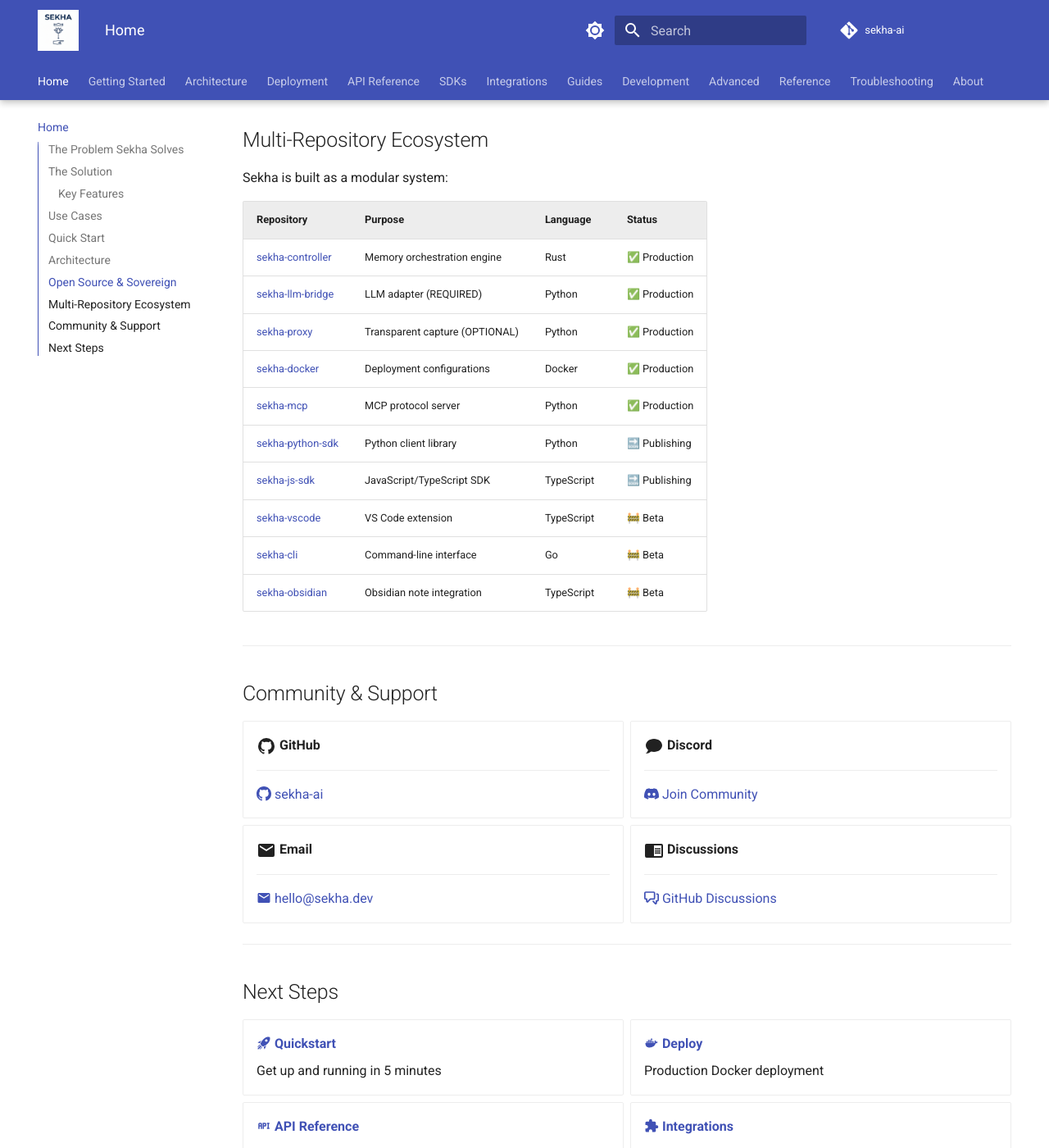
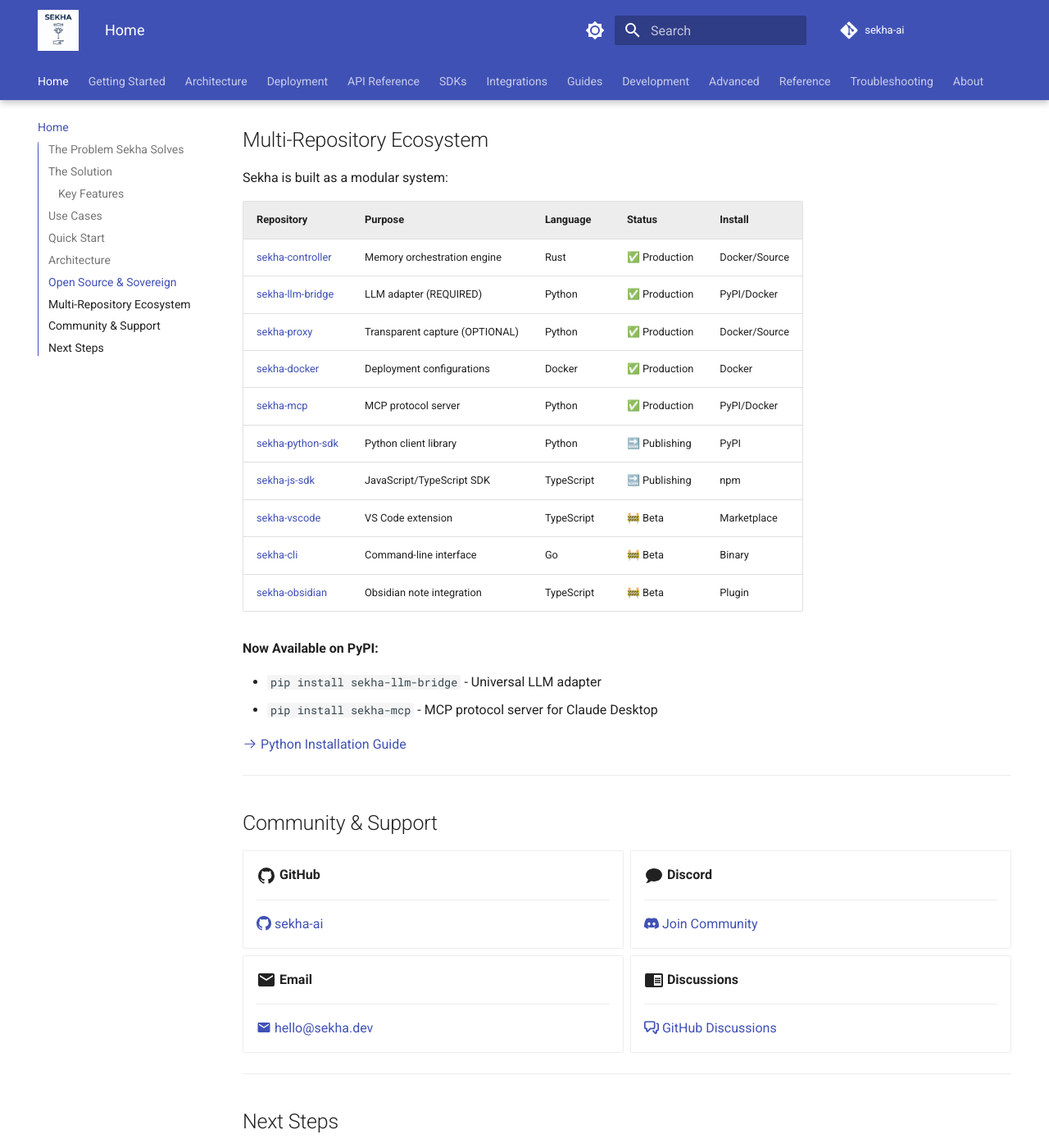
Before and after one commit to sekha-ai/sekha-website, an MkDocs documentation site: the page built from docs/index.md, in a window 1280 px wide and 1400 px high, scrolled down 4062 px. Shown: the whole window at 82% size. Built offline with MkDocs 1.6.1 and Material for MkDocs 9.7.7, drawn with Linux system fonts in a browser that asks for light colours; comment, search, counter and statistics services are not loaded; the version menu is left out.

Commit message:
docs: update index to show PyPI availability

```diff
--- a/docs/index.md
+++ b/docs/index.md
@@ -161,6 +161,7 @@ Sekha sits **between** you and any LLM, capturing every interaction and intellig
     - 🔧 **Proxy** (optional) - Transparent capture layer
 
 [:octicons-arrow-right-24: Full Installation Guide](getting-started/installation.md){ .md-button .md-button--primary }
+[:material-package: Python Packages](getting-started/python-installation.md){ .md-button }
 
 ---
 
@@ -242,18 +243,25 @@ Sekha is built for **production use** with world-class engineering:
 
 Sekha is built as a modular system:
 
-| Repository | Purpose | Language | Status |
-|------------|---------|----------|--------|
-| [sekha-controller](https://github.com/sekha-ai/sekha-controller) | Memory orchestration engine | Rust | ✅ Production |
-| [sekha-llm-bridge](https://github.com/sekha-ai/sekha-llm-bridge) | LLM adapter (REQUIRED) | Python | ✅ Production |
-| [sekha-proxy](https://github.com/sekha-ai/sekha-proxy) | Transparent capture (OPTIONAL) | Python | ✅ Production |
-| [sekha-docker](https://github.com/sekha-ai/sekha-docker) | Deployment configurations | Docker | ✅ Production |
-| [sekha-mcp](https://github.com/sekha-ai/sekha-mcp) | MCP protocol server | Python | ✅ Production |
-| [sekha-python-sdk](https://github.com/sekha-ai/sekha-python-sdk) | Python client library | Python | 🔜 Publishing |
-| [sekha-js-sdk](https://github.com/sekha-ai/sekha-js-sdk) | JavaScript/TypeScript SDK | TypeScript | 🔜 Publishing |
-| [sekha-vscode](https://github.com/sekha-ai/sekha-vscode) | VS Code extension | TypeScript | 🚧 Beta |
-| [sekha-cli](https://github.com/sekha-ai/sekha-cli) | Command-line interface | Go | 🚧 Beta |
-| [sekha-obsidian](https://github.com/sekha-ai/sekha-obsidian) | Obsidian note integration | TypeScript | 🚧 Beta |
+| Repository | Purpose | Language | Status | Install |
+|------------|---------|----------|--------|---------|
+| [sekha-controller](https://github.com/sekha-ai/sekha-controller) | Memory orchestration engine | Rust | ✅ Production | Docker/Source |
+| [sekha-llm-bridge](https://github.com/sekha-ai/sekha-llm-bridge) | LLM adapter (REQUIRED) | Python | ✅ Production | PyPI/Docker |
+| [sekha-proxy](https://github.com/sekha-ai/sekha-proxy) | Transparent capture (OPTIONAL) | Python | ✅ Production | Docker/Source |
+| [sekha-docker](https://github.com/sekha-ai/sekha-docker) | Deployment configurations | Docker | ✅ Production | Docker |
+| [sekha-mcp](https://github.com/sekha-ai/sekha-mcp) | MCP protocol server | Python | ✅ Production | PyPI/Docker |
+| [sekha-python-sdk](https://github.com/sekha-ai/sekha-python-sdk) | Python client library | Python | 🔜 Publishing | PyPI |
+| [sekha-js-sdk](https://github.com/sekha-ai/sekha-js-sdk) | JavaScript/TypeScript SDK | TypeScript | 🔜 Publishing | npm |
+| [sekha-vscode](https://github.com/sekha-ai/sekha-vscode) | VS Code extension | TypeScript | 🚧 Beta | Marketplace |
+| [sekha-cli](https://github.com/sekha-ai/sekha-cli) | Command-line interface | Go | 🚧 Beta | Binary |
+| [sekha-obsidian](https://github.com/sekha-ai/sekha-obsidian) | Obsidian note integration | TypeScript | 🚧 Beta | Plugin |
+
+**Now Available on PyPI:**
+
+- `pip install sekha-llm-bridge` - Universal LLM adapter
+- `pip install sekha-mcp` - MCP protocol server for Claude Desktop
+
+[:octicons-arrow-right-24: Python Installation Guide](getting-started/python-installation.md)
 
 ---
 
```
